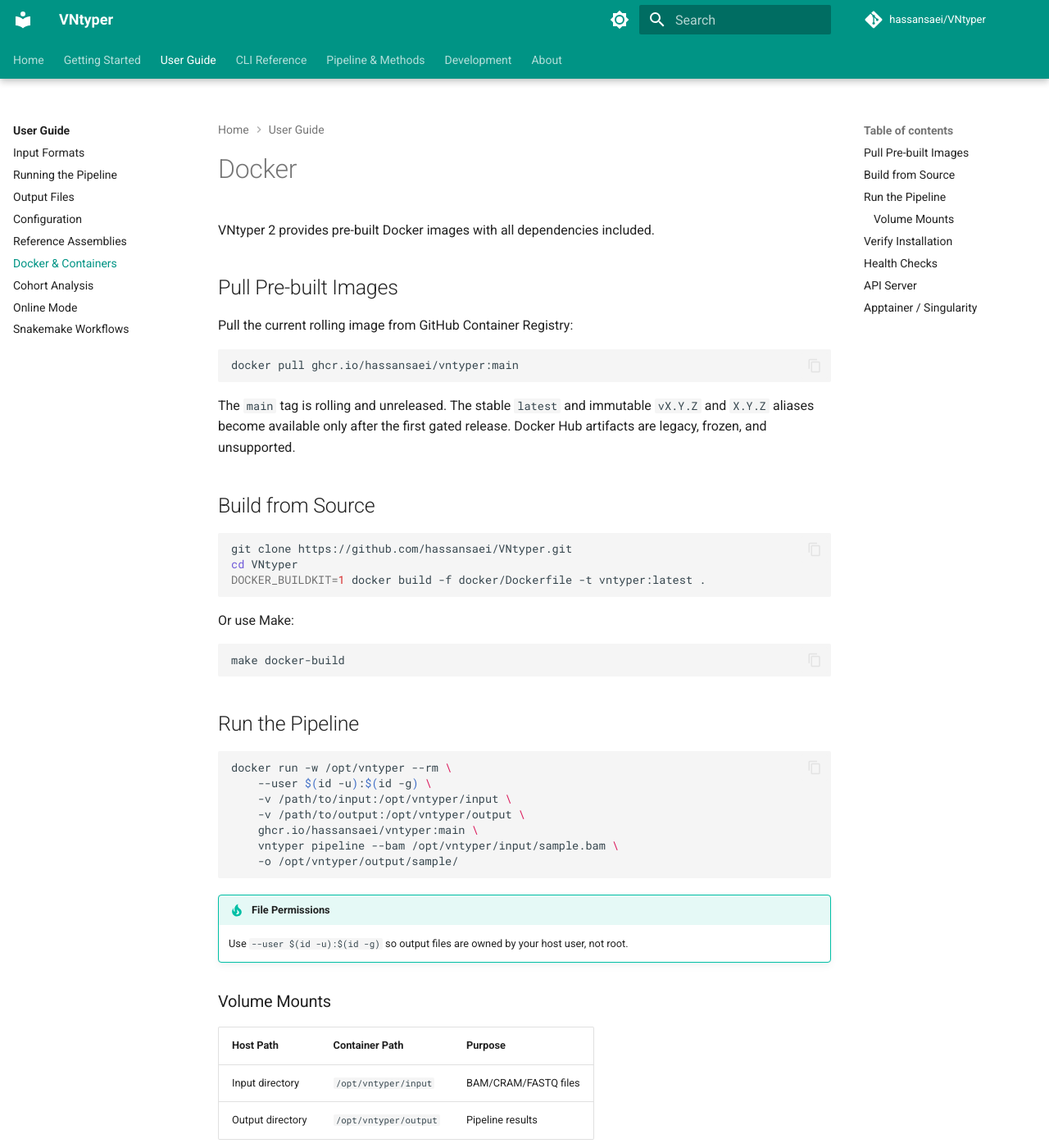
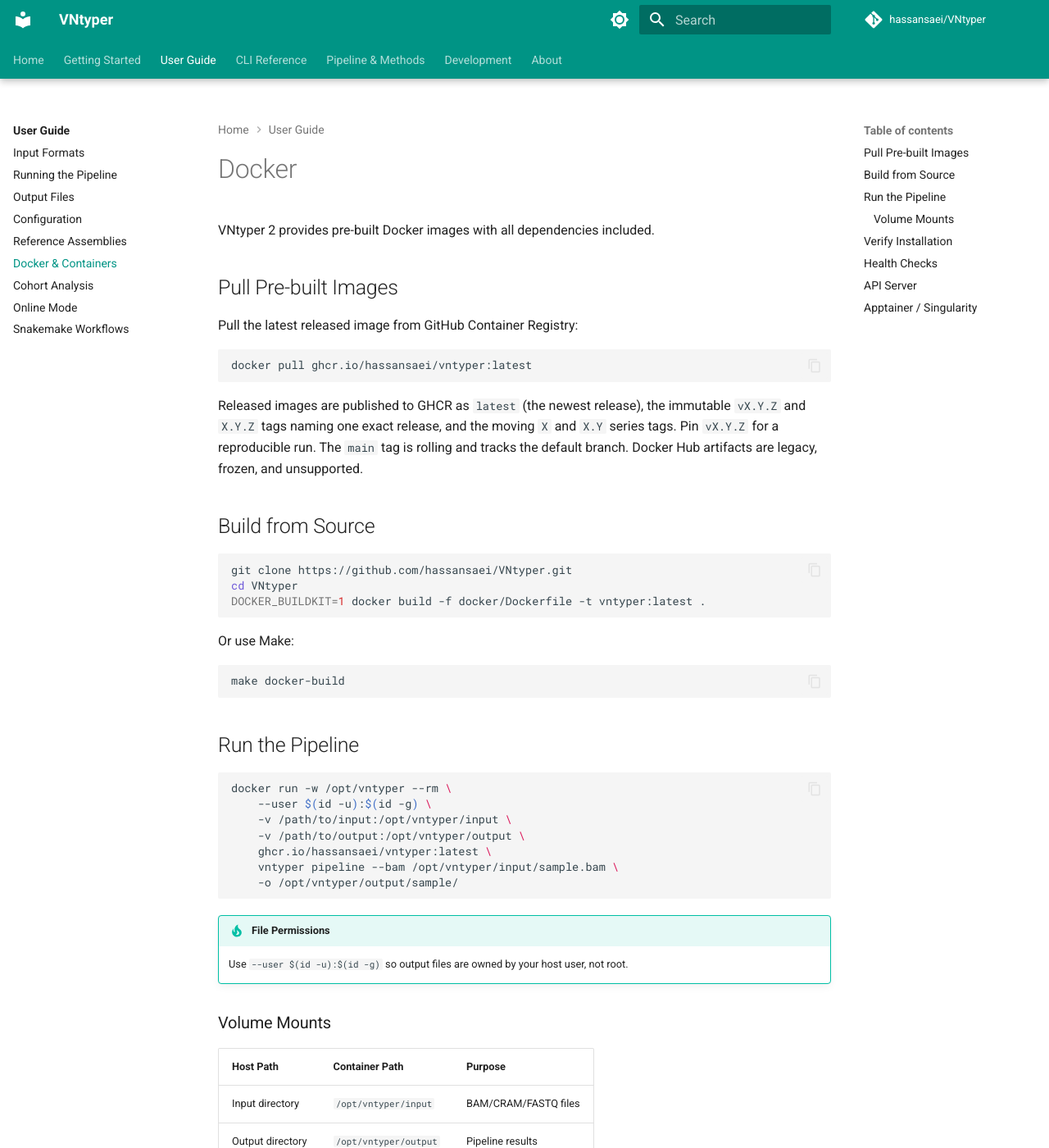
Before and after one commit to hassansaei/VNtyper, an MkDocs documentation site: the page built from docs/user-guide/docker.md, in a window 1280 px wide and 1400 px high. Shown: the whole window at 82% size. Built offline with MkDocs 1.6.1 and Material for MkDocs 9.7.7, drawn with Linux system fonts in a browser that asks for light colours; comment, search, counter and statistics services are not loaded; some of the changed text lies outside the part shown.

Commit message:
docs(container): document the release aliases that already exist (#214)
#214's stated blocker is gone and the defect is inverted. `publish-pypi.yml` promotes a
verified digest to `v$VERSION`, `$VERSION`, the `X.Y` and `X` series tags and `latest`,
and live GHCR confirms it: `latest`, `2`, `2.0`, `2.0.13`, `v2.0.13` and `main` all
resolve to sha256:10113efbc87561ae31d648576ea68e95acce65fe65670a8638c2b69de572069b.

Four surfaces still said those aliases "become available only after the first gated
release", and every runnable example sent users to the rolling `main` tag. All four now
state the real policy — `latest` for the newest release, immutable `vX.Y.Z`/`X.Y.Z` for
one exact release, moving `X`/`X.Y` series tags, `main` as the rolling branch tag — and
all 21 examples pull `:latest`.

The guard test enforced the stale wording, so it moves with them: it now requires each
surface to document the aliases and to stop claiming they are unavailable, and requires
every runnable block to name a tag the release job actually publishes rather than `main`.

Closes #214.

````diff
--- a/docs/user-guide/docker.md
+++ b/docs/user-guide/docker.md
@@ -4,15 +4,16 @@
 
 ## Pull Pre-built Images
 
-Pull the current rolling image from GitHub Container Registry:
+Pull the latest released image from GitHub Container Registry:
 
 ```bash
-docker pull ghcr.io/hassansaei/vntyper:main
+docker pull ghcr.io/hassansaei/vntyper:latest
 ```
 
-The `main` tag is rolling and unreleased. The stable `latest` and immutable
-`vX.Y.Z` and `X.Y.Z` aliases become available only after the first gated
-release. Docker Hub artifacts are legacy, frozen, and unsupported.
+Released images are published to GHCR as `latest` (the newest release), the immutable
+`vX.Y.Z` and `X.Y.Z` tags naming one exact release, and the moving `X` and `X.Y` series
+tags. Pin `vX.Y.Z` for a reproducible run. The `main` tag is rolling and tracks the
+default branch. Docker Hub artifacts are legacy, frozen, and unsupported.
 
 ## Build from Source
 
@@ -35,7 +36,7 @@
     --user $(id -u):$(id -g) \
     -v /path/to/input:/opt/vntyper/input \
     -v /path/to/output:/opt/vntyper/output \
-    ghcr.io/hassansaei/vntyper:main \
+    ghcr.io/hassansaei/vntyper:latest \
     vntyper pipeline --bam /opt/vntyper/input/sample.bam \
     -o /opt/vntyper/output/sample/
 ```
@@ -71,7 +72,7 @@
         --user $(id -u):$(id -g) \
         -v "$PWD":/opt/vntyper/input \
         -v "$PWD":/opt/vntyper/output \
-        ghcr.io/hassansaei/vntyper:main \
+        ghcr.io/hassansaei/vntyper:latest \
         vntyper pipeline --cram /opt/vntyper/input/sample.cram \
         -o /opt/vntyper/output/sample/
     ```
@@ -84,7 +85,7 @@
         --user $(id -u):$(id -g) \
         -v "$PWD":/opt/vntyper/input \
         -v "$PWD/results":/opt/vntyper/output \
-        ghcr.io/hassansaei/vntyper:main \
+        ghcr.io/hassansaei/vntyper:latest \
         vntyper pipeline --cram /opt/vntyper/input/sample.cram \
         -o /opt/vntyper/output/sample/
     ```
@@ -92,9 +93,9 @@
 ## Verify Installation
 
 ```bash
-docker run --rm ghcr.io/hassansaei/vntyper:main vntyper --version
-docker run --rm ghcr.io/hassansaei/vntyper:main samtools --version
-docker run --rm ghcr.io/hassansaei/vntyper:main java -version
+docker run --rm ghcr.io/hassansaei/vntyper:latest vntyper --version
+docker run --rm ghcr.io/hassansaei/vntyper:latest samtools --version
+docker run --rm ghcr.io/hassansaei/vntyper:latest java -version
 ```
 
 ## Health Checks
@@ -137,7 +138,7 @@
     -e REDIS_PASSWORD="$REDIS_PASSWORD" \
     -v /path/to/input:/opt/vntyper/input \
     -v /path/to/output:/opt/vntyper/output \
-    ghcr.io/hassansaei/vntyper:main
+    ghcr.io/hassansaei/vntyper:latest
 ```
 
 Submit a job:
@@ -162,7 +163,7 @@
 Convert the Docker image to an Apptainer SIF:
 
 ```bash
-apptainer pull docker://ghcr.io/hassansaei/vntyper:main
+apptainer pull docker://ghcr.io/hassansaei/vntyper:latest
 ```
 
 Run with Apptainer:
````
Also changed, not shown: README.md (+5 -5 lines), docker/README.md (+12 -12 lines), docs/getting-started/installation.md (+6 -4 lines), 1 other file.
